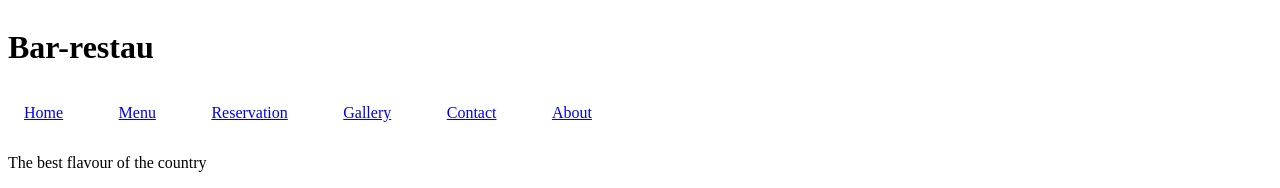
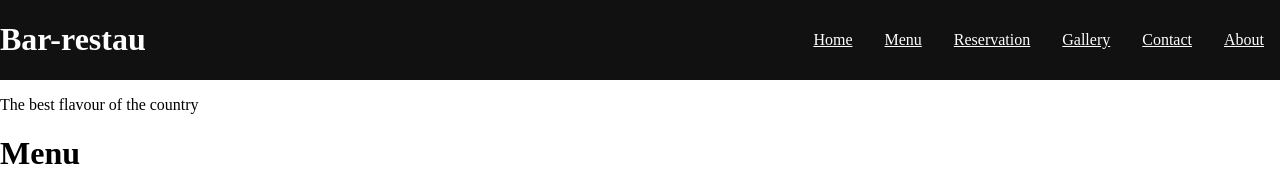
Before and after one commit to angebhd/bar-restau-client, a React (Create React App) app: page / in a window 1280 px wide. Shown: the top 188 px of the page. Built offline with nearby package versions, Linux system fonts and the light colour scheme.

Commit message:
Header style

```diff
--- a/src/styles/index.css
+++ b/src/styles/index.css
@@ -2,16 +2,25 @@ img{
     max-width: 100%;
     width: 400px;
 }
-
+body{
+    margin: 0;
+}
+/* Header */
 header{
     display:flex;
-    flex-direction: column;
+    flex-wrap: wrap;
+    justify-content: space-between;
+    background-color: #111;
+    color:#fff;
+    margin-bottom: 0.5rem solid red ;
 }
 nav{
     display: flex;
     justify-content: space-between;
     max-width: 600px;
+    align-items: center;
 }
 nav p a{
     padding: 1rem;
+    color: #fff;
 }
```
